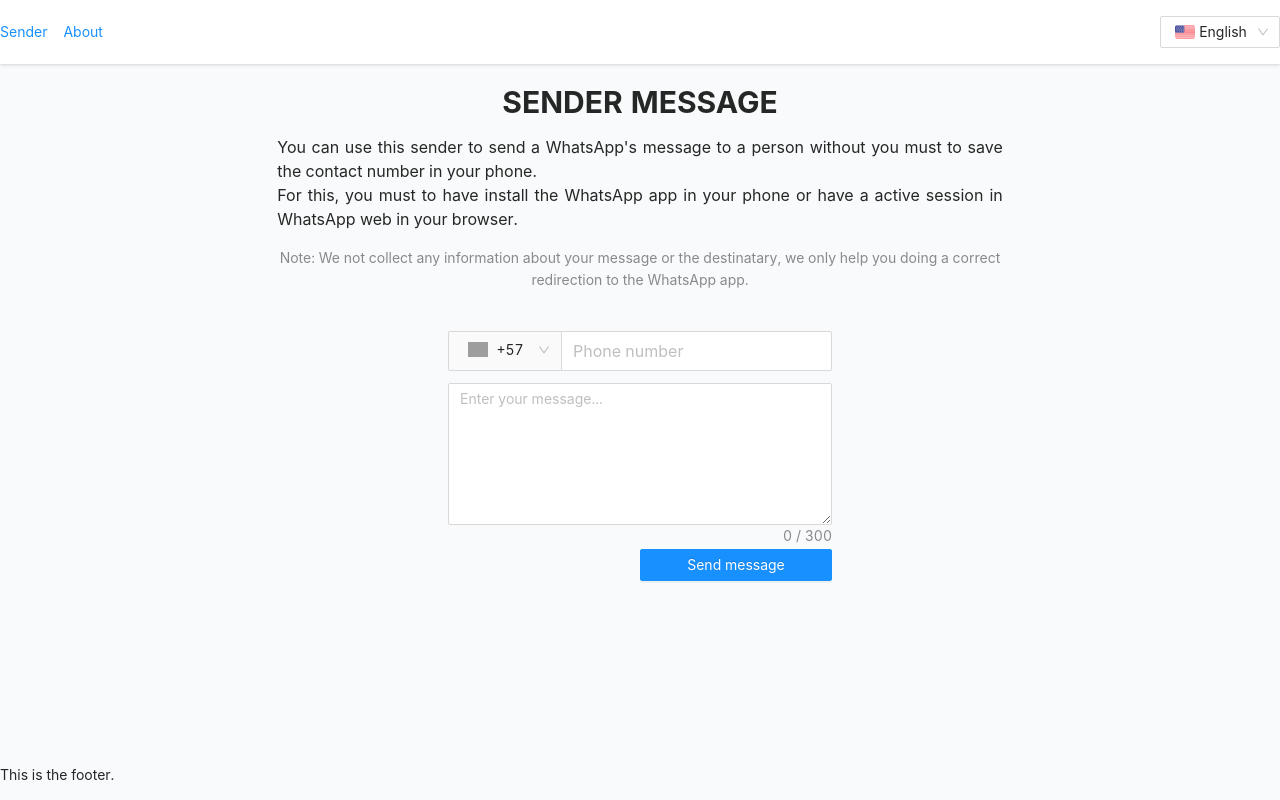
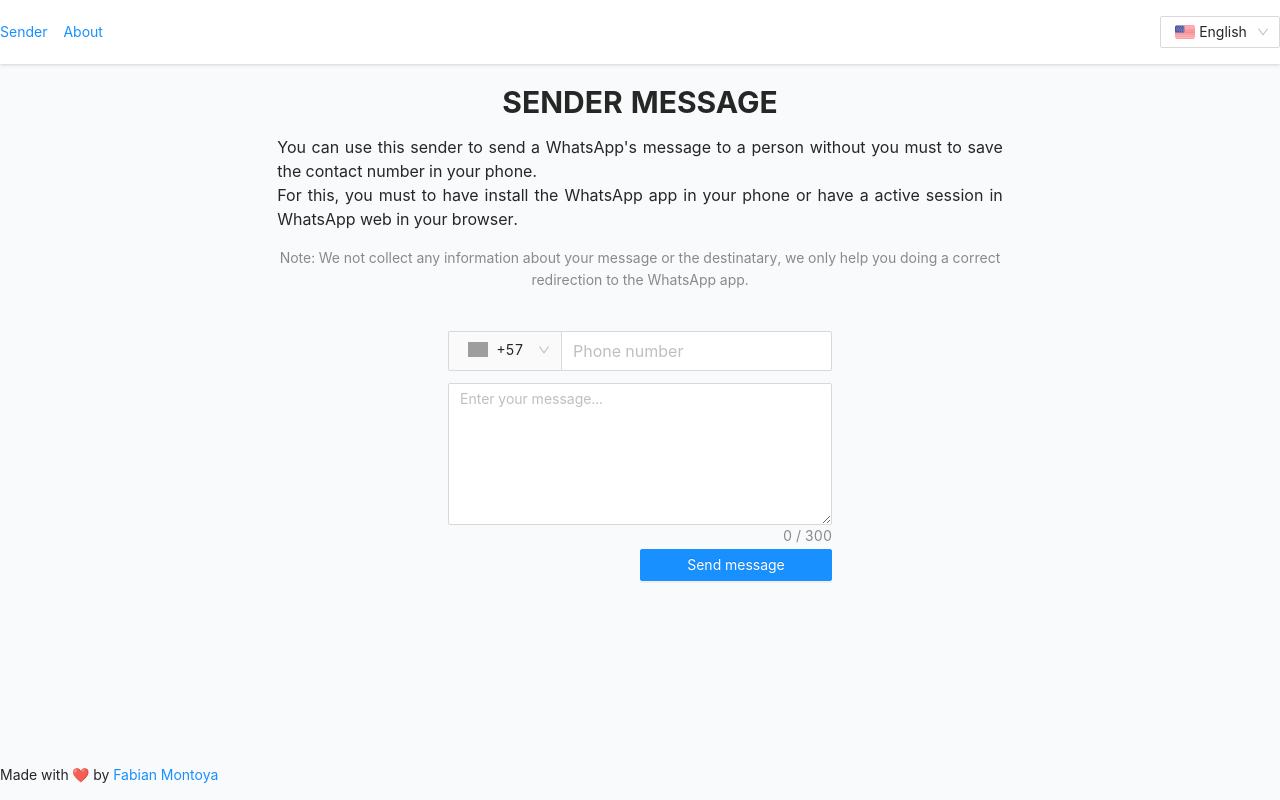
Before and after one commit to FabianMontoya/whatsapp-basic-sender, a Vue app: page / in a window 1280 px wide. Built offline with nearby package versions, Linux system fonts and the light colour scheme; grey boxes are pictures that could not be loaded.

Commit message:
solve some errors

```diff
--- a/components.d.ts
+++ b/components.d.ts
@@ -8,7 +8,6 @@ declare module '@vue/runtime-core' {
     AButton: typeof import('ant-design-vue/es')['Button']
     AConfigProvider: typeof import('ant-design-vue/es')['ConfigProvider']
     AInput: typeof import('ant-design-vue/es')['Input']
-    AInputGroup: typeof import('ant-design-vue/es')['InputGroup']
     ASelect: typeof import('ant-design-vue/es')['Select']
     ASelectOption: typeof import('ant-design-vue/es')['SelectOption']
     ATextarea: typeof import('ant-design-vue/es')['Textarea']
--- a/package.json
+++ b/package.json
@@ -1,6 +1,6 @@
 {
   "name": "whatsapp-basic-sender",
-  "version": "0.0.0",
+  "version": "1.0.0",
   "scripts": {
     "dev": "vite",
     "build": "run-p type-check build-only",
--- a/src/components/Footer/FooterApp.vue
+++ b/src/components/Footer/FooterApp.vue
@@ -1,6 +1,6 @@
 <script setup lang="ts"></script>
 <template>
   <footer class="w-full shadow-lg">
-    <p class="max-w-page mx-auto">This is the footer.</p>
+    <p class="max-w-page mx-auto">Made with ❤️ by <a href="https://github.com/FabianMontoya" target="_blank">Fabian Montoya</a></p>
   </footer>
 </template>
--- a/src/components/HelloWorld.vue
+++ b/src/components/HelloWorld.vue
@@ -46,7 +46,6 @@ export default defineComponent({
 
     <div>
       <span class="font-bold text-2xl">asdasd</span>
-      <a-button type="danger" loading>asdas</a-button>
       <a-select v-model:value="selectedOption" show-search class="w-32">
         <a-select-option value="1">asdasd</a-select-option>
         <a-select-option value="2">basdasd</a-select-option>
```
